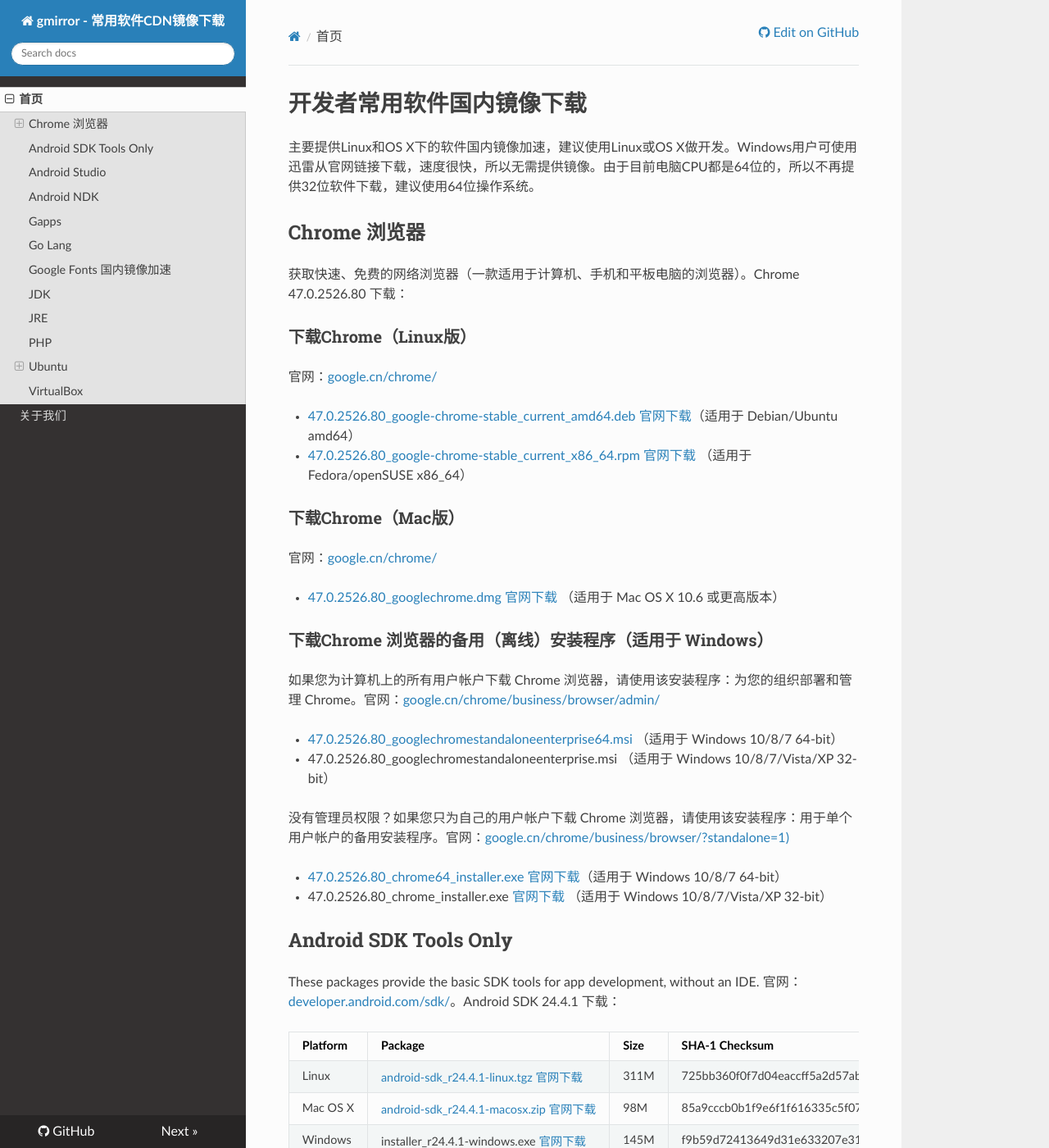
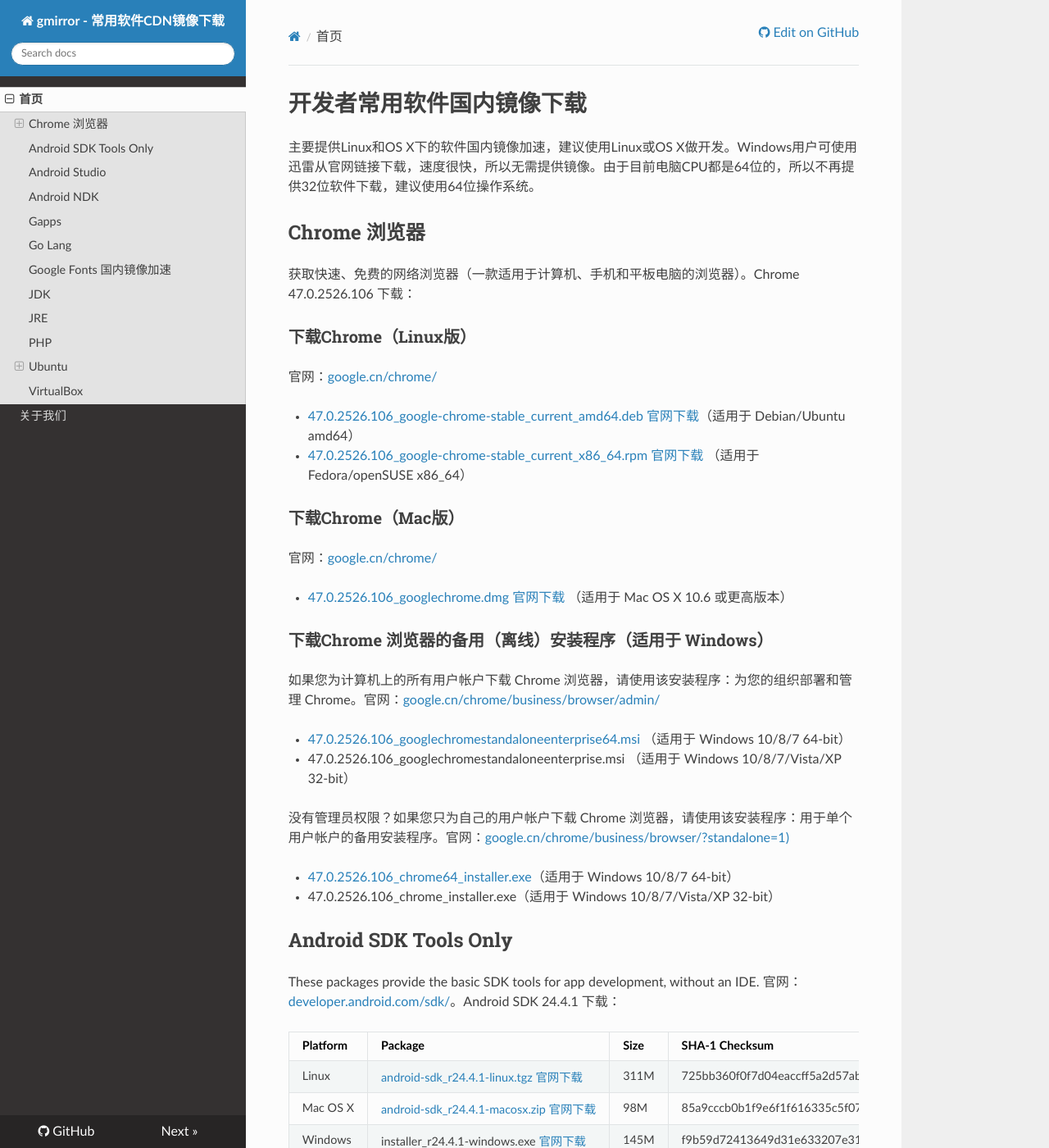
Before and after one commit to sinkcup/gmirror-portal, an MkDocs documentation site: the page built from docs/index.md, in a window 1280 px wide and 1400 px high. Shown: the whole window at 82% size. Built offline with MkDocs 1.6.1, drawn with Linux system fonts in a browser that asks for light colours; nearby versions of some CDN libraries; old or Windows-style settings are respelled for this version of MkDocs.

Commit message:
update chrome to 47.0.2526.106

```diff
--- a/docs/index.md
+++ b/docs/index.md
@@ -4,32 +4,32 @@
 
 ## Chrome 浏览器
 
-获取快速、免费的网络浏览器（一款适用于计算机、手机和平板电脑的浏览器）。Chrome 47.0.2526.80 下载：
+获取快速、免费的网络浏览器（一款适用于计算机、手机和平板电脑的浏览器）。Chrome 47.0.2526.106 下载：
 
 ### 下载Chrome（Linux版）
 
 官网：[google.cn/chrome/](http://www.google.cn/chrome/browser/desktop/index.html)
 
- * [47.0.2526.80\_google-chrome-stable\_current\_amd64.deb](http://dl.gmirror.org/chrome/linux/47.0.2526.80\_google-chrome-stable\_current\_amd64.deb) [官网下载](https://dl.google.com/linux/direct/google-chrome-stable\_current\_amd64.deb)（适用于 Debian/Ubuntu amd64）
- * [47.0.2526.80\_google-chrome-stable\_current\_x86\_64.rpm](http://dl.gmirror.org/chrome/linux/47.0.2526.80\_google-chrome-stable\_current\_x86\_64.rpm) [官网下载](https://dl.google.com/linux/direct/google-chrome-stable\_current\_x86\_64.rpm) （适用于 Fedora/openSUSE x86\_64）
+ * [47.0.2526.106\_google-chrome-stable\_current\_amd64.deb](http://dl.gmirror.org/chrome/linux/47.0.2526.106\_google-chrome-stable\_current\_amd64.deb) [官网下载](https://dl.google.com/linux/direct/google-chrome-stable\_current\_amd64.deb)（适用于 Debian/Ubuntu amd64）
+ * [47.0.2526.106\_google-chrome-stable\_current\_x86\_64.rpm](http://dl.gmirror.org/chrome/linux/47.0.2526.106\_google-chrome-stable\_current\_x86\_64.rpm) [官网下载](https://dl.google.com/linux/direct/google-chrome-stable\_current\_x86\_64.rpm) （适用于 Fedora/openSUSE x86\_64）
 
 ### 下载Chrome（Mac版）
 
 官网：[google.cn/chrome/](http://www.google.cn/chrome/browser/desktop/index.html)
 
- * [47.0.2526.80\_googlechrome.dmg](http://dl.gmirror.org/chrome/mac/47.0.2526.80\_googlechrome.dmg) [官网下载](https://dl.google.com/chrome/mac/stable/GGRO/googlechrome.dmg) （适用于 Mac OS X 10.6 或更高版本）
+ * [47.0.2526.106\_googlechrome.dmg](http://dl.gmirror.org/chrome/mac/47.0.2526.106\_googlechrome.dmg) [官网下载](https://dl.google.com/chrome/mac/stable/GGRO/googlechrome.dmg) （适用于 Mac OS X 10.6 或更高版本）
 
 ### 下载Chrome 浏览器的备用（离线）安装程序（适用于 Windows）
 
 如果您为计算机上的所有用户帐户下载 Chrome 浏览器，请使用该安装程序：为您的组织部署和管理 Chrome。官网：[google.cn/chrome/business/browser/admin/](http://www.google.cn/intl/zh-CN/chrome/business/browser/admin/)
 
- * [47.0.2526.80\_googlechromestandaloneenterprise64.msi](http://dl.gmirror.org/chrome/win/47.0.2526.80\_googlechromestandaloneenterprise64.msi) （适用于 Windows 10/8/7 64-bit）
- * 47.0.2526.80\_googlechromestandaloneenterprise.msi （适用于 Windows 10/8/7/Vista/XP 32-bit）
+ * [47.0.2526.106\_googlechromestandaloneenterprise64.msi](http://dl.gmirror.org/chrome/win/47.0.2526.106\_googlechromestandaloneenterprise64.msi) （适用于 Windows 10/8/7 64-bit）
+ * 47.0.2526.106\_googlechromestandaloneenterprise.msi （适用于 Windows 10/8/7/Vista/XP 32-bit）
 
 没有管理员权限？如果您只为自己的用户帐户下载 Chrome 浏览器，请使用该安装程序：用于单个用户帐户的备用安装程序。官网：[google.cn/chrome/business/browser/?standalone=1)](http://www.google.cn/intl/zh-CN/chrome/business/browser/?standalone=1)
 
- * [47.0.2526.80\_chrome64\_installer.exe](http://dl.gmirror.org/chrome/win/47.0.2526.80\_chrome64\_installer.exe) [官网下载](http://dl.google.com/chrome/win/A76D987E59DB850F/47.0.2526.80\_chrome64\_installer.exe)（适用于 Windows 10/8/7 64-bit）
- * 47.0.2526.80\_chrome\_installer.exe [官网下载](http://dl.google.com/chrome/win/24A0BB834FE62870/47.0.2526.80\_chrome\_installer.exe) （适用于 Windows 10/8/7/Vista/XP 32-bit）
+ * [47.0.2526.106\_chrome64\_installer.exe](http://dl.gmirror.org/chrome/win/47.0.2526.106\_chrome64\_installer.exe)（适用于 Windows 10/8/7 64-bit）
+ * 47.0.2526.106\_chrome\_installer.exe（适用于 Windows 10/8/7/Vista/XP 32-bit）
 
 ## Android SDK Tools Only
 
--- a/mkdocs.yml
+++ b/mkdocs.yml
@@ -21,7 +21,7 @@ copyright: <a title="Coding.net代码托管" href="https://coding.net/register"
             }
             return a.length - b.length;
         }
-        var chromeLastestVersion = '47.0.2526.80';
+        var chromeLastestVersion = '47.0.2526.106';
         var start = window.navigator.userAgent.indexOf('Chrome/');
         if (start != -1) {
             var chromeUserVersion = window.navigator.userAgent.split('Chrome/')[1].split(' ')[0];
```
